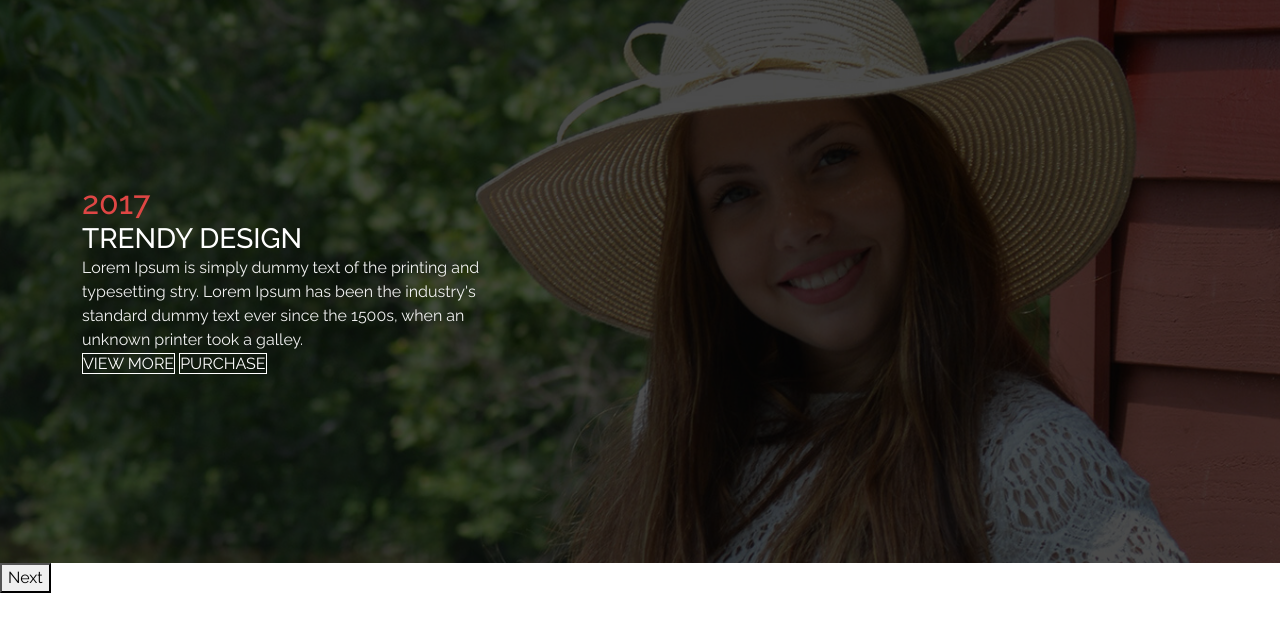
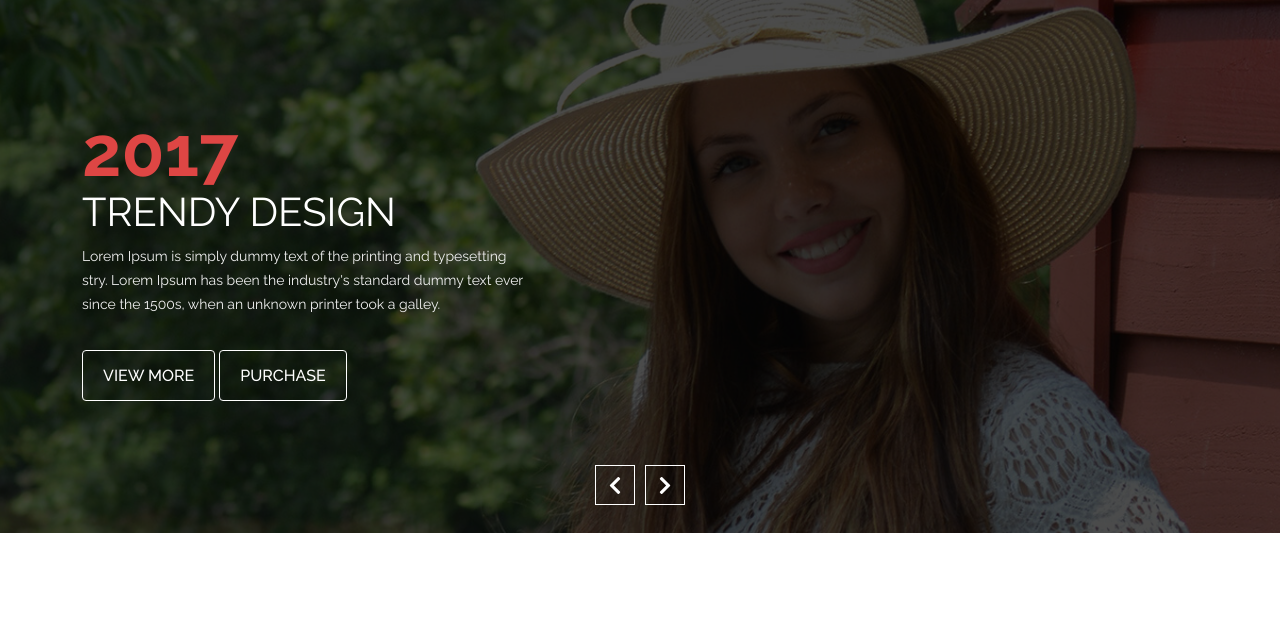
Before and after one commit to Bparthib/E-BUY, a plain HTML site: page index.html in a window 1280 px wide. Shown: the part 168-800 px from the top of the page. Drawn offline with nearby package versions, Linux system fonts and the light colour scheme.

Commit message:
Banner CSS

```diff
--- a/assets/css/style.css
+++ b/assets/css/style.css
@@ -103,31 +103,76 @@ a:hover {
   right: 0;
   bottom: 0;
   left: 0;
-  background: rgba(0, 0, 0, .70);
+  background: rgba(0, 0, 0, 0.7);
   z-index: -1;
 }
 
-#banner .slider_item .slider_text{
+#banner .slider_item .slider_text {
   z-index: 2;
 }
 
-#banner .slider_item .slider_text h2{
+#banner .slider_item .slider_text h2 {
   color: var(--hlt-color);
+  font-size: 70px;
+  font-weight: 700;
+  line-height: 77px;
+  letter-spacing: 0;
 }
 
-#banner .slider_item .slider_text h3{
+#banner .slider_item .slider_text h3 {
   color: var(--white-color);
   text-transform: uppercase;
+  font-size: 40px;
+  font-weight: 400;
+  line-height: 44px;
+  letter-spacing: 0;
+  padding: 0 0 10px;
 }
 
-#banner .slider_item .slider_text p{
+#banner .slider_item .slider_text p {
   color: #f1f1f1;
+  font-size: 14px;
+  font-weight: 400;
+  line-height: 24px;
+  padding: 0 0 48px 0;
 }
 
-#banner .slider_item .slider_text a{
+#banner .slider_item .slider_text a {
   color: var(--white-color);
   text-decoration: none;
   border: 1px solid var(--white-color);
   text-transform: uppercase;
+  font-size: 16px;
+  font-weight: 500;
+  line-height: 24px;
+  letter-spacing: 0;
+  padding: 15px 20px;
+  border-radius: 4px;
 }
+
+#banner .slider_arrow{
+  position: absolute;
+  bottom: 20px;
+  z-index: 4;
+  color: var(--white-color);
+  border: 1px solid var(--white-color);
+  bottom: 5%;
+  font-size: 20px;
+  width: 40px;
+  height: 40px;
+  line-height: 40px;
+  cursor: pointer;
+  text-align: center;
+}
+
+#banner .slider_left_arrow{
+  right: 50%;
+  margin-right: 5px;
+}
+
+#banner .slider_right_arrow{
+  left: 50%;
+  margin-left: 5px;
+}
+
 /* Banner CSS End */
--- a/assets/js/app.js
+++ b/assets/js/app.js
@@ -4,5 +4,7 @@ $(function () {
         autoplay: 1000,
         fade: true,
         speed: 1000,
+        prevArrow: '<i class="slider_arrow slider_left_arrow fas fa-chevron-left"></i>',
+        nextArrow: '<i class="slider_arrow slider_right_arrow fas fa-chevron-right"></i>'
     });
 });
--- a/index.html
+++ b/index.html
@@ -153,8 +153,8 @@
                             <h2>2017</h2>
                             <h3>Trendy Design</h3>
                             <p>Lorem Ipsum is simply dummy text of the printing and typesetting stry. Lorem Ipsum has been the industry's standard dummy text ever since the 1500s, when an unknown printer took a galley.</p>
-                            <a href="#">View More</a>
-                            <a href="#">Purchase</a>
+                            <a class="view_btn" href="#">View More</a>
+                            <a class="purchase_btn" href="#">Purchase</a>
                         </div>
                     </div>
                 </div>
```
Lines whose indentation alone changed are shown as unchanged.
